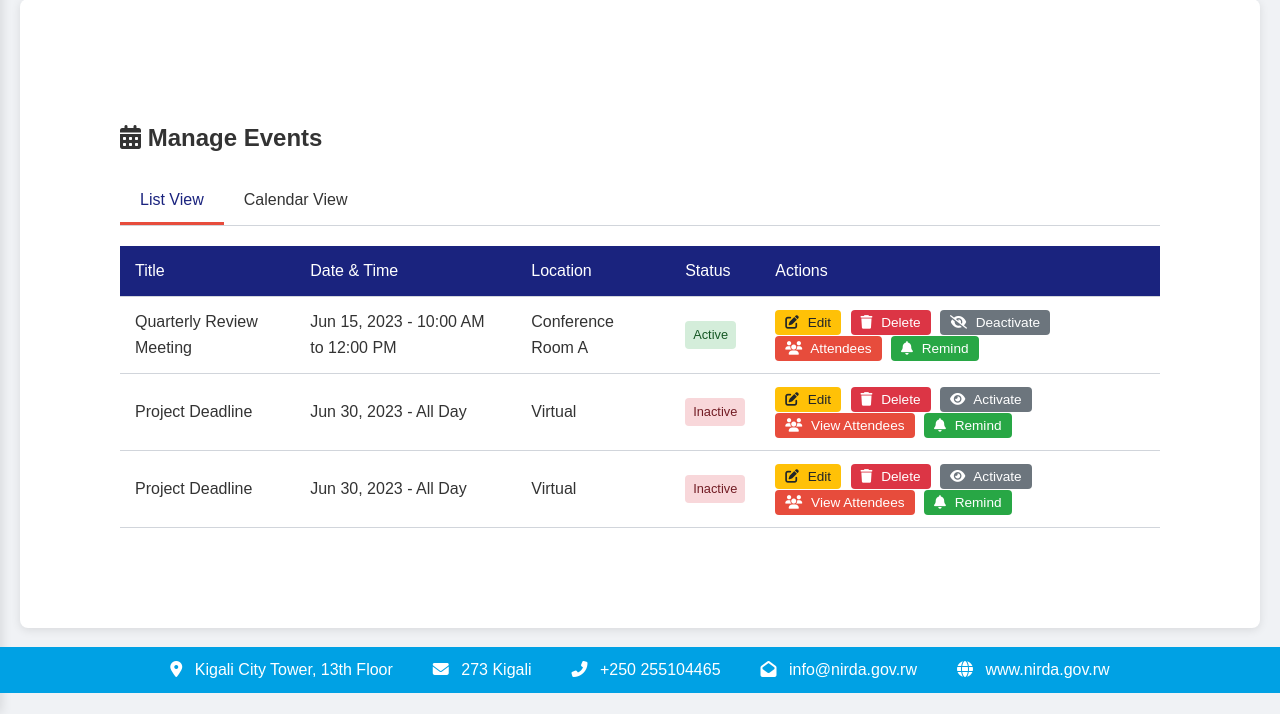
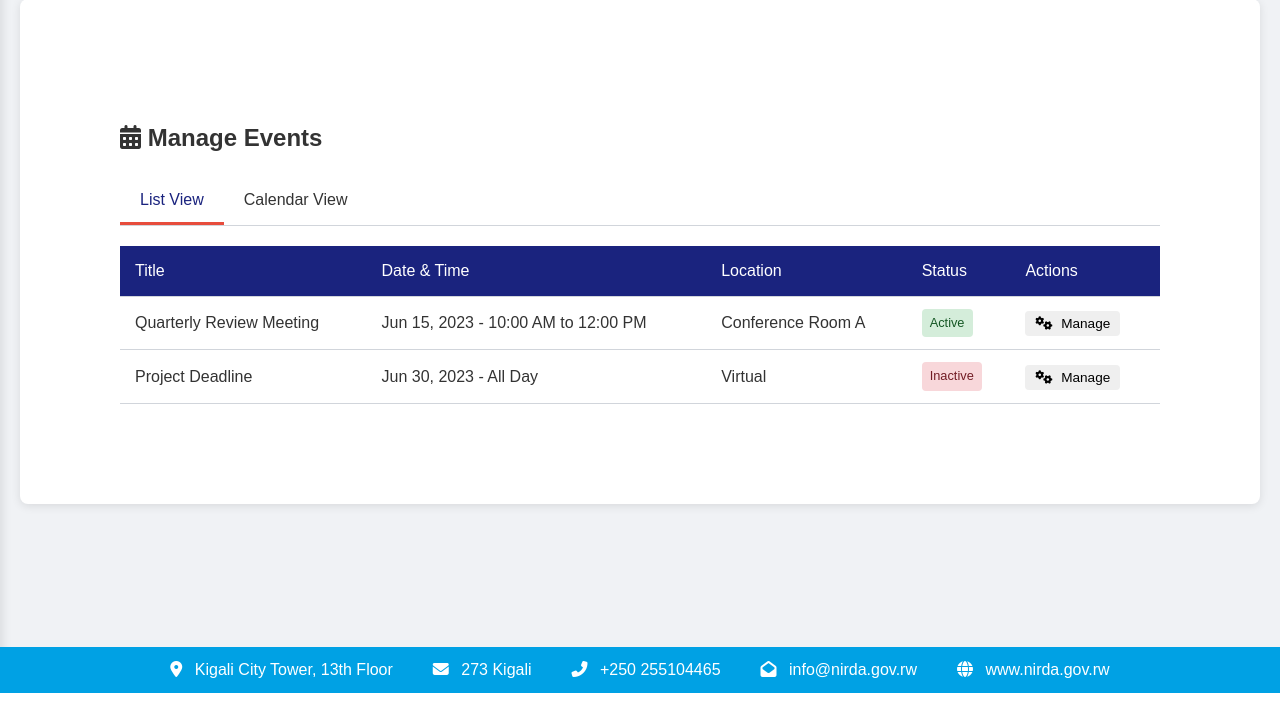
Before and after one commit to NIRDA-KMS/NIRDAKMS, a PHP site: page /manage_events.php in a window 1280 px wide. Shown: the part 107-821 px from the top of the page. After the commit the page ends 800 px from the top, so only its background shows below. Run offline with PHP 8.4, Linux system fonts and the light colour scheme; some libraries are stand-ins or nearby versions.

Commit message:
added manage feature for manage event.php

```diff
--- a/SchedureEvent/manage_events.php
+++ b/SchedureEvent/manage_events.php
@@ -183,15 +183,24 @@
       height: 100%;
       background-color: rgba(0,0,0,0.5);
     }
+    .manage-options {
+  display: flex;
+  flex-direction: column;
+  gap: 20px;
+}
 
+.manage-options .action-btn {
+  width: 80%;
+  text-align: left;
+}
     .modal-content {
       background-color: white;
       margin: 10% auto;
       padding: 20px;
       border-radius: 8px;
-      width: 80%;
-      max-width: 700px;
-      box-shadow: 0 4px 20px rgba(0,0,0,0.2);
+      width: 20%;
+      max-width: 800px;
+      box-shadow: 0 0px 10px rgba(0,0,0,0.1);
     }
 
     .modal-header {
@@ -268,6 +277,7 @@ include_once("../Internees' task/header.php");
             <th>Actions</th>
           </tr>
         </thead>
+
 <tbody>
   <tr>
     <td>Quarterly Review Meeting</td>
@@ -275,11 +285,7 @@ include_once("../Internees' task/header.php");
     <td>Conference Room A</td>
     <td><span class="status-badge status-active">Active</span></td>
     <td>
-              <button class="action-btn btn-edit"><i class="fas fa-edit"></i> Edit</button>
-              <button class="action-btn btn-delete"><i class="fas fa-trash"></i> Delete</button>
-              <button class="action-btn btn-deactivate"><i class="fas fa-eye-slash"></i> Deactivate</button>
-              <button class="action-btn btn-view"><i class="fas fa-users"></i> Attendees</button>
-              <button class="action-btn btn-remind"><i class="fas fa-bell"></i> Remind</button>
+      <button class="action-btn btn-manage" data-event-id="1"><i class="fas fa-cogs"></i> Manage</button>
     </td>
   </tr>
   <tr>
@@ -288,32 +294,32 @@ include_once("../Internees' task/header.php");
     <td>Virtual</td>
     <td><span class="status-badge status-inactive">Inactive</span></td>
     <td>
-              <button class="action-btn btn-edit"><i class="fas fa-edit"></i> Edit</button>
-              <button class="action-btn btn-delete"><i class="fas fa-trash"></i> Delete</button>
-              <button class="action-btn btn-deactivate"><i class="fas fa-eye"></i> Activate</button>
-              <button class="action-btn btn-view"><i class="fas fa-users"></i> View Attendees</button>
-              <button class="action-btn btn-remind"><i class="fas fa-bell"></i> Remind</button>
-            </td>
-          </tr>
-        </tbody>
-          <tr>
-            <td>Project Deadline</td>
-            <td>Jun 30, 2023 - All Day</td>
-            <td>Virtual</td>
-            <td><span class="status-badge status-inactive">Inactive</span></td>
-            <td>
-              <button class="action-btn btn-edit"><i class="fas fa-edit"></i> Edit</button>
-              <button class="action-btn btn-delete"><i class="fas fa-trash"></i> Delete</button>
-              <button class="action-btn btn-deactivate"><i class="fas fa-eye"></i> Activate</button>
-              <button class="action-btn btn-view"><i class="fas fa-users"></i> View Attendees</button>
-              <button class="action-btn btn-remind"><i class="fas fa-bell"></i> Remind</button>
+      <button class="action-btn btn-manage" data-event-id="2"><i class="fas fa-cogs"></i> Manage</button>
     </td>
   </tr>
 </tbody>
       </table>
     </div>
+<!-- manage Modal -->
 
-
+<div class="modal" id="manageModal">
+  <div class="modal-content">
+    <div class="modal-header">
+      <h3 class="modal-title"><i class="fas fa-cogs"></i> Manage Event</h3>
+      <button class="close-modal">&times;</button>
+    </div>
+    <div class="modal-body">
+      <p id="event-title"></p>
+      <div class="manage-options">
+        <button class="action-btn btn-edit"><i class="fas fa-edit"></i> Edit</button>
+        <button class="action-btn btn-deactivate"><i class="fas fa-eye-slash"></i> Deactivate</button>
+        <button class="action-btn btn-delete"><i class="fas fa-trash"></i> Delete</button>
+        <button class="action-btn btn-view"><i class="fas fa-users"></i> Attendees</button>
+        <button class="action-btn btn-remind"><i class="fas fa-bell"></i> Remind</button>
+      </div>
+    </div>
+  </div>
+</div>
 
     <!-- Calendar View -->
     <div class="view-container" id="calendar-view">
@@ -392,7 +398,28 @@ include_once("../Internees' task/header.php");
       $('.view-container').removeClass('active');
       $('#' + view).addClass('active');
     });
+    // Manage botton
+    $(document).ready(function () {
+    // Handle "Manage" button click
+    $('.btn-manage').on('click', function () {
+      const eventId = $(this).data('event-id');
+      const eventTitle = $(this).closest('tr').find('td:first').text();
 
+      // Populate modal with event details
+      $('#event-title').text(`Manage Options for: ${eventTitle}`);
+      $('#manageModal').show();
+    });
+
+    // Close modal
+    $('.close-modal').on('click', function () {
+      $('#manageModal').hide();
+    });
+    $(window).on('click', function (e) {
+      if ($(e.target).is('.modal')) {
+        $('.modal').hide();
+      }
+    });
+  });
     // Initialize calendar
     const calendarEl = document.getElementById('calendar');
     const calendar = new FullCalendar.Calendar(calendarEl, {
```
Lines whose indentation alone changed are shown as unchanged.
